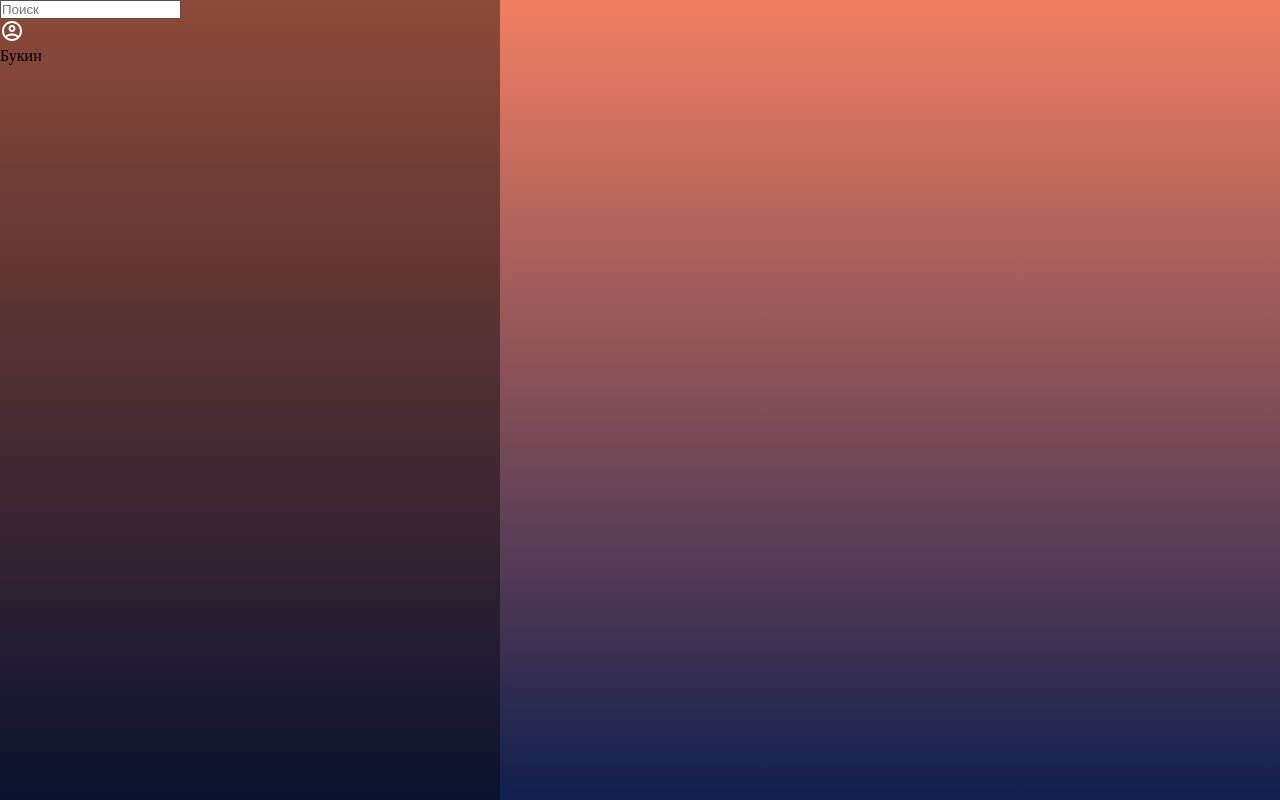
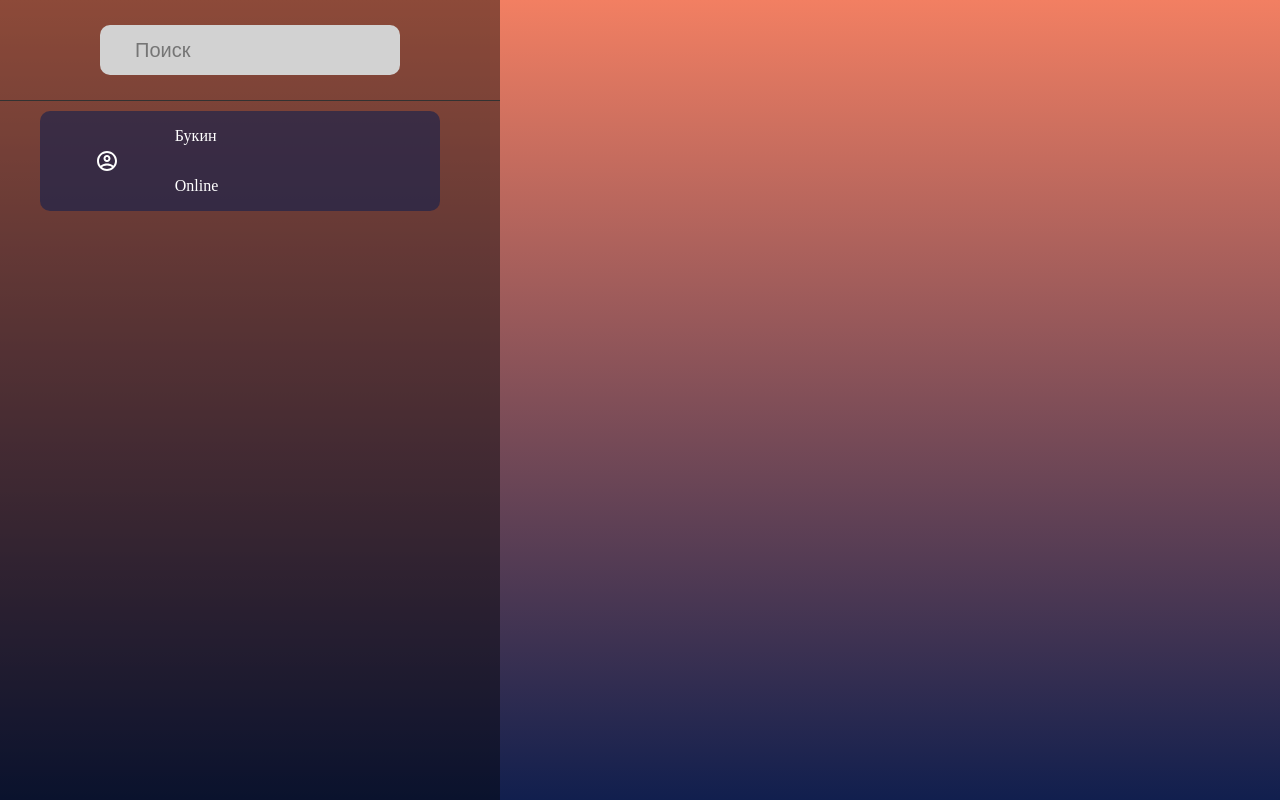
Before and after one commit to Arxons/rootlink, a React (Create React App) app: page / in a window 1280 px wide. Built offline with nearby package versions, Linux system fonts and the light colour scheme.

Commit message:
add: sidebar

```diff
--- a/src/modules/ContactSidebar/ContactSidebar.css
+++ b/src/modules/ContactSidebar/ContactSidebar.css
@@ -2,4 +2,85 @@
   width: 500px;
   height: 100%;
   background-color: rgba(0, 0, 0, 0.418);
+  display: flex;
+  flex-direction: column;
+  align-items: center;
+  position: relative;
 }
+
+.search-panel__container {
+  width: 100%;
+  display: flex;
+  justify-content: center;
+  border-bottom: 1px solid rgb(51, 50, 50);
+  position: sticky;
+}
+
+.search-input {
+  width: 60%;
+  min-height: 50px;
+  border: none;
+  outline: none;
+  border-radius: 10px;
+  background-color: rgb(210, 210, 210);
+  font-size: 20px;
+  padding-left: 35px;
+  padding-right: 10px;
+  margin-bottom: 5%;
+  margin-top: 5%;
+}
+
+.contact-sidebar__content {
+  height: 100%;
+  overflow-y: scroll;
+  padding-right: 20px;
+}
+
+.contact-card {
+  margin-top: 10px;
+  width: 400px;
+  height: 100px;
+  background-color: rgba(17, 31, 78, 0.596);
+  border-radius: 10px;
+  color: white;
+  display: grid;
+  grid-template-areas: 'avatar name name' 'avatar status status';
+}
+
+.contact-img {
+  grid-area: avatar;
+  display: flex;
+  justify-content: center;
+  align-items: center;
+}
+
+.contact-name {
+  grid-area: name;
+  display: flex;
+  align-items: center;
+}
+
+.contact-status {
+  grid-area: status;
+  display: flex;
+  align-items: center;
+}
+
+::-webkit-scrollbar {
+  width: 10px;
+}
+
+/* Track */
+::-webkit-scrollbar-track {
+  background: rgba(128, 128, 128, 0.363);
+}
+
+/* Handle */
+::-webkit-scrollbar-thumb {
+  background: rgba(255, 255, 255, 0.555);
+}
+
+/* Handle on hover */
+::-webkit-scrollbar-thumb:hover {
+  background: rgba(255, 255, 255, 0.747);
+}
--- a/src/modules/ContactSidebar/ContactSidebar.tsx
+++ b/src/modules/ContactSidebar/ContactSidebar.tsx
@@ -6,7 +6,7 @@ export default function ContactSidebar(): JSX.Element {
   return (
     <div className="contact-sidebar__container">
       <div className="search-panel__container">
-        <input placeholder="Поиск" type="text" />
+        <input className="search-input" placeholder="Поиск" type="text" />
       </div>
       <div className="contact-sidebar__content">
         <div className="contact-card">
@@ -14,6 +14,7 @@ export default function ContactSidebar(): JSX.Element {
             <ProfileSVG />
           </div>
           <div className="contact-name">Букин</div>
+          <div className="contact-status">Online</div>
         </div>
       </div>
     </div>
--- a/src/reset.css
+++ b/src/reset.css
@@ -2,4 +2,5 @@
   margin: 0;
   padding: 0;
   box-sizing: border-box;
+  scroll-behavior: smooth;
 }
```
